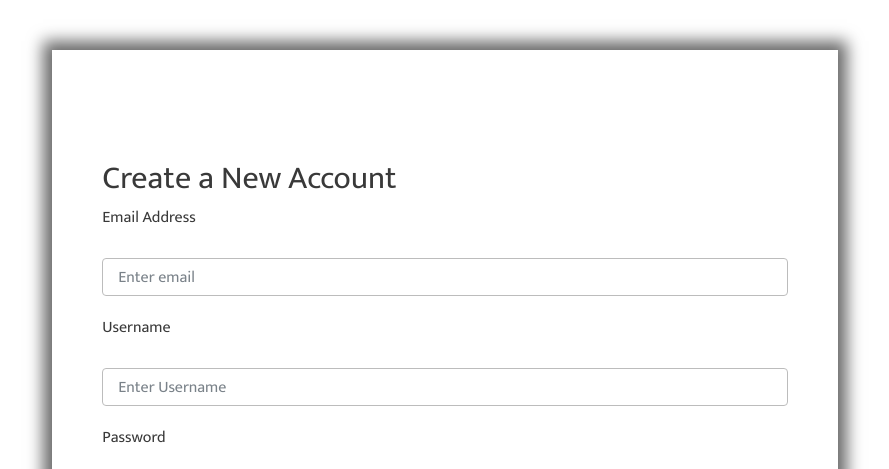
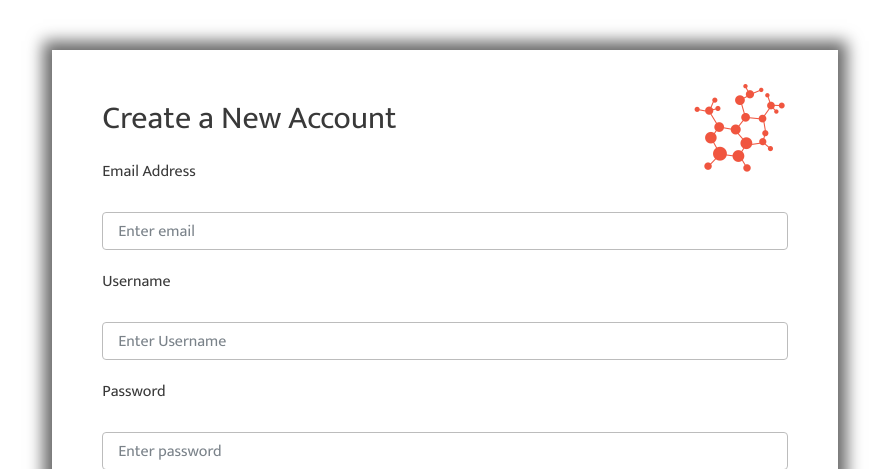
Before and after one commit to sahassan012/ui-health, a Python web app: template website/templates/sign_up.html in a window 1280 px wide. Shown: the part 56-525 px from the top of the page, without its empty margins (195-1084 px from the left). Run offline with Jinja, Linux system fonts and the light colour scheme; the template is opened without the code that fills it, so the values that code supplies are empty; some libraries are stand-ins or nearby versions.

Commit message:
Add logo in sign up page

```diff
--- a/website/templates/sign_up.html
+++ b/website/templates/sign_up.html
@@ -17,8 +17,9 @@ content %}
   <div class="login-reg-panel">
     <div class="white-panel">
       <div class="login-show show-log-panel">
+        <h2 style="float: left;">Create a New Account</h2>
+        <img src="/static/img/smaller-logo-orange.png" width="100" height="100" style="float:right; margin-top:-20px">
         <div style="padding-top:60px">
-          <h2>Create a New Account</h2>
           <div class="form-group">
             <label for="email">Email Address</label>
             <input
```
